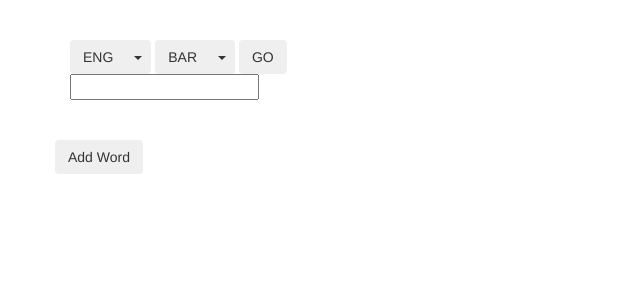
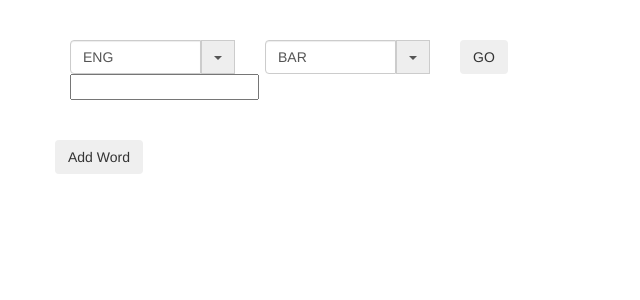
Before and after one commit to matumaros/boarbar, a Django app: page /dict/ in a window 1280 px wide. Shown: the part 50-350 px from the top of the page, without its empty margins (0-640 px from the left). Run offline with Django 3.2, Linux system fonts and the light colour scheme; data that the repository does not hold is empty; some libraries are stand-ins or nearby versions.

Commit message:
The GO button works now

```diff
--- a/dictionary/templates/dictionary/main.html
+++ b/dictionary/templates/dictionary/main.html
@@ -31,6 +31,11 @@
     /* Navbar text color */
     #brand, .nav.navbar-nav li a, .nav.navbar-nav.navbar-right li a {
       color: white;
+    }
+
+    /* Body */
+    .form-group #search_submit {
+      width: 300px;
     }
 
     /* Set black background color, white text and some padding */
@@ -80,38 +85,41 @@
 <br></br>
 
 <div class="container">
+  <form role="form" action="/dict/" method="post">
+  {% csrf_token %}
     <div class="row">
-    <div class="col-md-12">
-      <div class="btn-group">
-        <button type="button" class="btn">{{ origin }}</button>
-        <button type="button" class="btn dropdown-toggle" data-toggle="dropdown">
-          <span class="caret"></span>
-        </button>
+      <div class="col-md-2">
+        <div class="input-group">
+          <input type="text" class="txt form-control" id="origin_input" name="origin" value="{{ origin }}">
+          <a class="input-group-addon btn dropdown-toggle btn-select input-group-addon" data-toggle="dropdown" href="#"><span class="caret"></span></a>
           <ul class="dropdown-menu" role="menu">
             {% for lang in languages.all %}
               <li><a href="#">{{ lang.name }}</a></li>
             {% endfor %}
           </ul>
         </div>
-      <div class="btn-group">
-        <button type="button" class="btn">{{ target }}</button>
-        <button type="button" class="btn dropdown-toggle" data-toggle="dropdown">
-          <span class="caret"></span>
-        </button>
+      </div>
+      <div class="col-md-2">
+        <div class="input-group">
+          <input type="text" class="txt form-control" id="target_input" name="target" value="{{ target }}">
+          <a class="input-group-addon btn dropdown-toggle btn-select input-group-addon" data-toggle="dropdown" href="#"><span class="caret"></span></a>
           <ul class="dropdown-menu" role="menu">
             {% for lang in languages.all %}
               <li><a href="#">{{ lang.name }}</a></li>
             {% endfor %}
           </ul>
         </div>
-      <button type="button" class="btn">GO</button>
+      </div>
+      <div class="col-md-2">
+        <button type="submit" class="btn" id="search_submit">GO</button>
       </div>
     </div>
     <div class="row">
-    <div class="col-md-12">
-      <input type="text" class="txt" value="{{ origin_word }}">
+      <div class="col-md-6">
+        <input type="text" class="txt" name="word" value="{{ origin_word }}">
       </div>
     </div>
+  </form>
   <br></br>
   {% if origin_word %}
   <div class="row">
@@ -238,6 +246,10 @@
 $(document).ready(function(){
     $('[data-toggle="popover"]').popover();
 });
+$(".dropdown-menu li a").click(function(){
+  var sel_text = $(this).text();
+  $(this).parents('.input-group').find('.txt').val(sel_text);
+});
 </script>
 
 </body>
--- a/dictionary/views.py
+++ b/dictionary/views.py
@@ -1,18 +1,24 @@
 
 
 from django.views import generic
-from django.shortcuts import render
+from django.shortcuts import render, redirect
 
 from .models import Word, Language
 
 
 def dict_view(request, origin='ENG', target='BAR', word=''):
-    words = Word.objects.filter(word__regex=word, language__name=origin)
-    kwargs = {
-        'words': words,
-        'origin_word': word,
-        'languages': Language.objects,
-        'origin': origin,
-        'target': target,
-    }
-    return render(request, 'dictionary/main.html', kwargs)
+    if request.method == 'POST':
+        origin = request.POST['origin']
+        target = request.POST['target']
+        word = request.POST['word']
+        return redirect('/dict/{}{}/{}'.format(origin, target, word))
+    else:
+        words = Word.objects.filter(word__regex=word, language__name=origin)
+        kwargs = {
+            'words': words,
+            'origin_word': word,
+            'languages': Language.objects,
+            'origin': origin,
+            'target': target,
+        }
+        return render(request, 'dictionary/main.html', kwargs)
```
Lines whose indentation alone changed are shown as unchanged.
